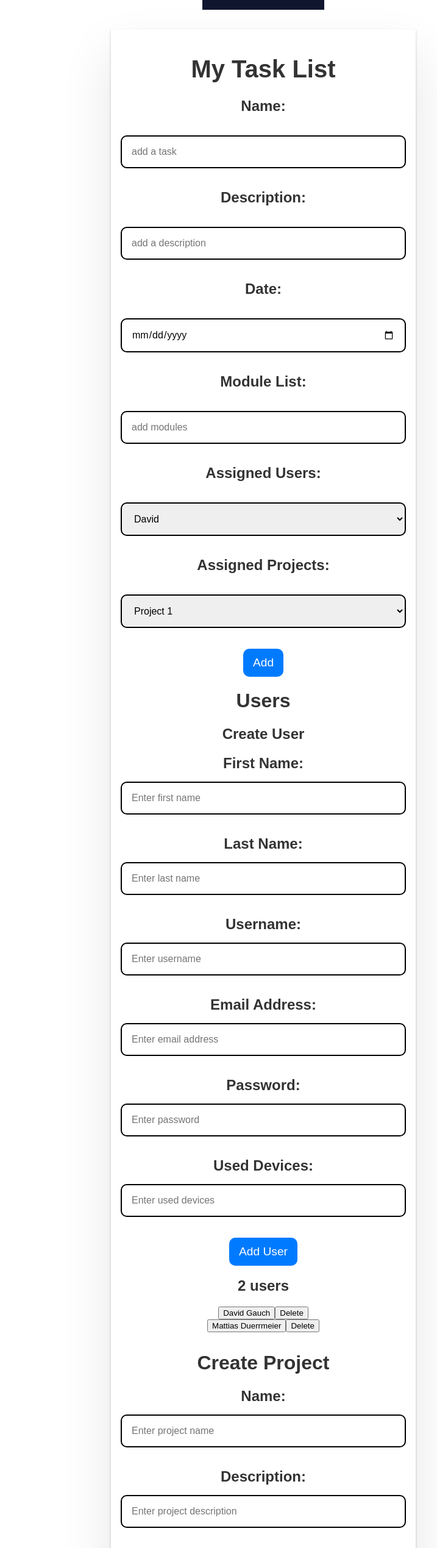
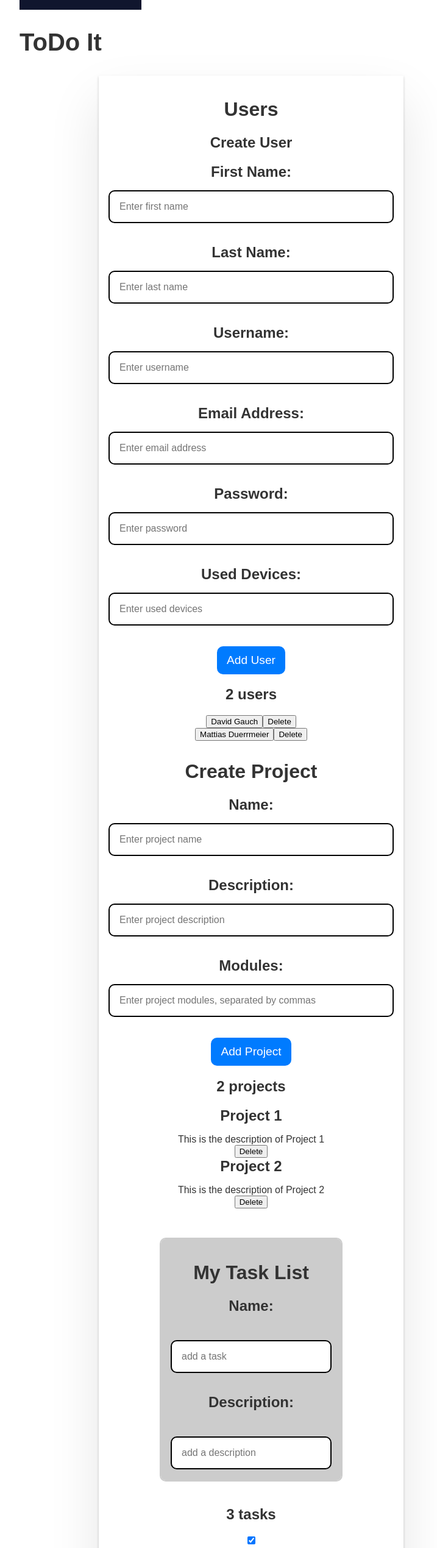
Before and after one commit to unifr-digits/todo-it, an Angular app in the folder angular-project/: page / in a window 1280 px wide. Shown: the part 234-2773 px from the top of the page at 61% size, without its empty margins (228-945 px from the left). Built offline with nearby package versions, Linux system fonts and the light colour scheme.

Commit message:
Move task creation and listing in task component.

```diff
--- a/angular-project/src/app/app.component.html
+++ b/angular-project/src/app/app.component.html
@@ -1,50 +1,7 @@
-<!DOCTYPE html>
-<html>
-  <head>
-    <title>{{ title }}</title>
-  </head>
-  <body>
-    <img class="center" src="assets/Todoit_logo.png" alt="ToDo-it logo" width="200" height="200" />
-    <div class="main">
-      <div class="task">
-        <h1>My Task List</h1>
-        <form
-          (keyup.enter)="addTask(taskName.value, taskDesc.value, taskDate.value, [taskModule.value], users, projects)"
-        >
-          <label for="addTaskName">Name:</label><br />
-          <input #taskName placeholder="add a task" class="lg-text-input" id="addTaskName" /><br />
-
-          <label for="addTaskDesc">Description:</label><br />
-          <input #taskDesc placeholder="add a description" class="lg-text-input" id="addTaskDesc" /><br />
-
-          <label for="addTaskDate">Date:</label><br />
-          <input #taskDate type="date" id="taskDate" /><br />
-
-          <label for="addTaskModule">Module List:</label><br />
-          <input #taskModule placeholder="add modules" class="lg-text-input" id="addTaskModule" /><br />
-
-          <label for="addAssignedUsers">Assigned Users:</label><br />
-          <select #usersSelect id="addAssignedUsers" class="lg-text-input">
-            <option *ngFor="let user of users" [value]="user.emailAdress">{{ user.firstName }}</option></select
-          ><br />
-
-          <label for="addAssignedProjects">Assigned Projects:</label><br />
-          <select #projectsSelect id="addAssignedProjects" class="lg-text-input">
-            <option *ngFor="let project of projects" [value]="project.id">{{ project.name }}</option></select
-          ><br />
-        </form>
-
-        <button
-          class="btn-primary"
-          (click)="addTask(taskName.value, taskDesc.value, taskDate.value, [taskModule.value], users, projects)"
-        >
-          Add
-        </button>
-      </div>
-
-      <app-user></app-user>
-      <app-project></app-project>
-      <app-task></app-task>
-    </div>
-  </body>
-</html>
+<img class="logo" src="assets/Todoit_logo.png" alt="ToDo-it logo" width="200" height="200" />
+<h1>{{ title }}</h1>
+<div class="main">
+  <app-user></app-user>
+  <app-project></app-project>
+  <app-task></app-task>
+</div>
--- a/angular-project/src/app/app.component.ts
+++ b/angular-project/src/app/app.component.ts
@@ -1,35 +1,9 @@
-import { Component, OnInit } from '@angular/core';
-import { Task } from './tasks/task';
-import { User } from './users/user';
-import { Project } from './projects/project';
-import { TaskService } from './tasks/task.service';
-import { UserService } from './users/user.service';
-import { ProjectService } from './projects/project.service';
-
+import { Component } from '@angular/core';
 @Component({
   selector: 'app-root',
   templateUrl: './app.component.html',
   styleUrls: ['./app.component.css'],
 })
-export class AppComponent implements OnInit {
+export class AppComponent {
   title = 'ToDo It';
-  tasks: Task[] = [];
-  users: User[] = [];
-  projects: Project[] = [];
-
-  constructor(
-    private taskService: TaskService,
-    private userService: UserService,
-    private projectService: ProjectService
-  ) {}
-
-  ngOnInit() {
-    this.userService.getUsers().subscribe((users) => (this.users = users));
-    this.taskService.getTasks().subscribe((tasks) => (this.tasks = tasks));
-    this.projectService.getProjects().subscribe((projects) => (this.projects = projects));
-  }
-
-  addTask(name: string, desc: string, date: string, modules: string[], users: User[], projects: Project[]) {
-    this.taskService.addTask(name, desc, date, modules, users, projects);
-  }
 }
--- a/angular-project/src/app/tasks/task/task.component.css
+++ b/angular-project/src/app/tasks/task/task.component.css
@@ -1,3 +1,13 @@
+[type='date']::-webkit-inner-spin-button {
+  -webkit-appearance: none;
+  display: none;
+}
+
+[type='date']::-webkit-calendar-picker-indicator {
+  color: #000;
+  opacity: 1;
+}
+
 .task {
   /* Set up the task box */
   display: inline-block;
@@ -43,11 +53,3 @@
   background-color: #d93025;
   border-color: #d93025;
 }
-
-.btn-warn {
-  background-color: #d93025;
-}
-
-.btn-warn:hover {
-  background-color: #ccc;
-}
--- a/angular-project/src/app/tasks/task/task.component.html
+++ b/angular-project/src/app/tasks/task/task.component.html
@@ -1,3 +1,38 @@
+<div class="task">
+  <h1>My Task List</h1>
+  <form
+    (keyup.enter)="addTask(taskName.value, taskDesc.value, taskDate.value, [taskModule.value], users, projects)"
+  >
+    <label for="addTaskName">Name:</label><br />
+    <input #taskName placeholder="add a task" class="lg-text-input" id="addTaskName" /><br />
+
+    <label for="addTaskDesc">Description:</label><br />
+    <input #taskDesc placeholder="add a description" class="lg-text-input" id="addTaskDesc" /><br />
+
+    <label for="addTaskDate">Date:</label><br />
+    <input #taskDate type="date" id="taskDate" /><br />
+
+    <label for="addTaskModule">Module List:</label><br />
+    <input #taskModule placeholder="add modules" class="lg-text-input" id="addTaskModule" /><br />
+
+    <label for="addAssignedUsers">Assigned Users:</label><br />
+    <select #usersSelect id="addAssignedUsers" class="lg-text-input">
+      <option *ngFor="let user of users" [value]="user.emailAdress">{{ user.firstName }}</option></select
+    ><br />
+
+    <label for="addAssignedProjects">Assigned Projects:</label><br />
+    <select #projectsSelect id="addAssignedProjects" class="lg-text-input">
+      <option *ngFor="let project of projects" [value]="project.id">{{ project.name }}</option></select
+    ><br />
+  </form>
+
+  <button
+    class="btn-primary"
+    (click)="addTask(taskName.value, taskDesc.value, taskDate.value, [taskModule.value], users, projects)"
+  >Add Task
+  </button>
+</div>
+
 <h2>
   {{ tasks.length }} <span *ngIf="tasks.length <= 1; else taskPlural">task</span>
   <ng-template #taskPlural>tasks</ng-template>
--- a/angular-project/src/app/tasks/task/task.component.ts
+++ b/angular-project/src/app/tasks/task/task.component.ts
@@ -1,7 +1,12 @@
 import { Component, OnInit } from '@angular/core';
 
 import { Task } from '../task';
+import { User } from '../../users/user';
+import { Project } from '../../projects/project';
+
 import { TaskService } from '../task.service';
+import { UserService } from '../../users/user.service';
+import { ProjectService } from '../../projects/project.service';
 
 @Component({
   selector: 'app-task',
@@ -10,17 +15,28 @@ import { TaskService } from '../task.service';
 })
 export class TaskComponent implements OnInit {
   tasks: Task[] = [];
+  users: User[] = [];
+  projects: Project[] = [];
 
-  constructor(private taskService: TaskService) {}
+  constructor(
+    private taskService: TaskService,
+    private userService: UserService,
+    private projectService: ProjectService
+  ) {}
 
-  ngOnInit(): void {
-    this.getTasks();
+  ngOnInit() {
+    this.userService.getUsers().subscribe((users) => (this.users = users));
+    this.taskService.getTasks().subscribe((tasks) => (this.tasks = tasks));
+    this.projectService.getProjects().subscribe((projects) => (this.projects = projects));
   }
 
   getTasks(): void {
     this.taskService.getTasks().subscribe((tasks) => (this.tasks = tasks));
   }
 
+  addTask(name: string, desc: string, date: string, modules: string[], users: User[], projects: Project[]) {
+    this.taskService.addTask(name, desc, date, modules, users, projects);
+  }
   deleteTask(task: Task) {
     this.taskService.deleteTask(task);
   }
```
